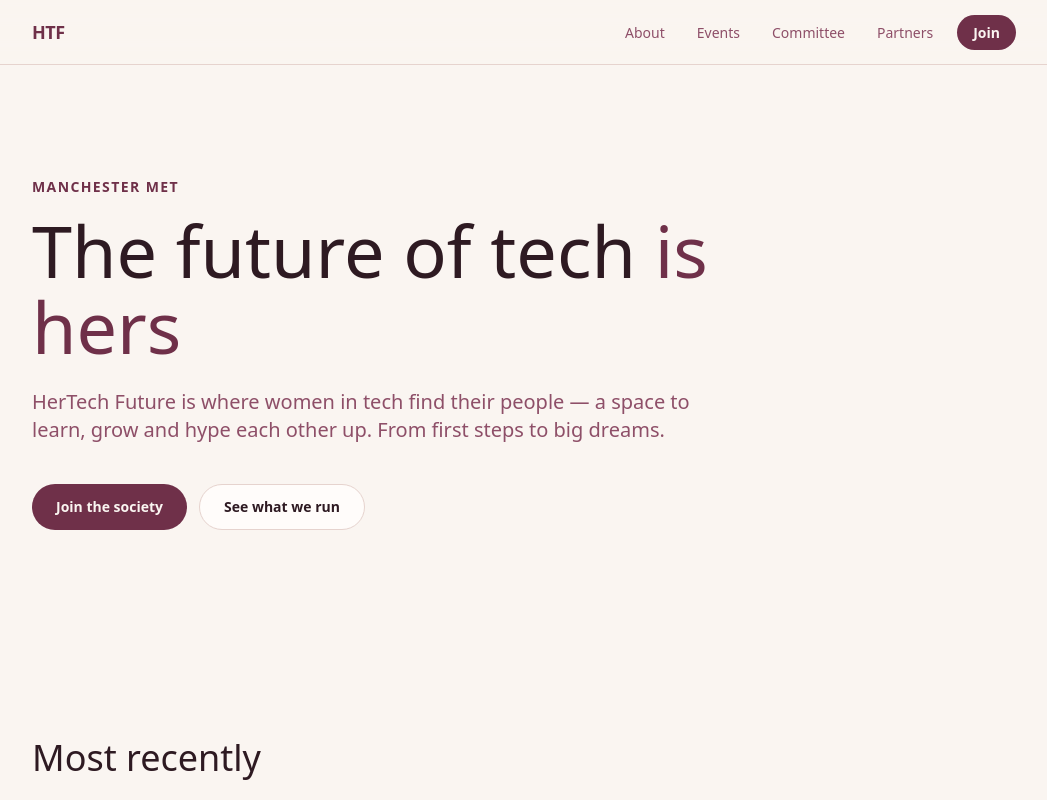
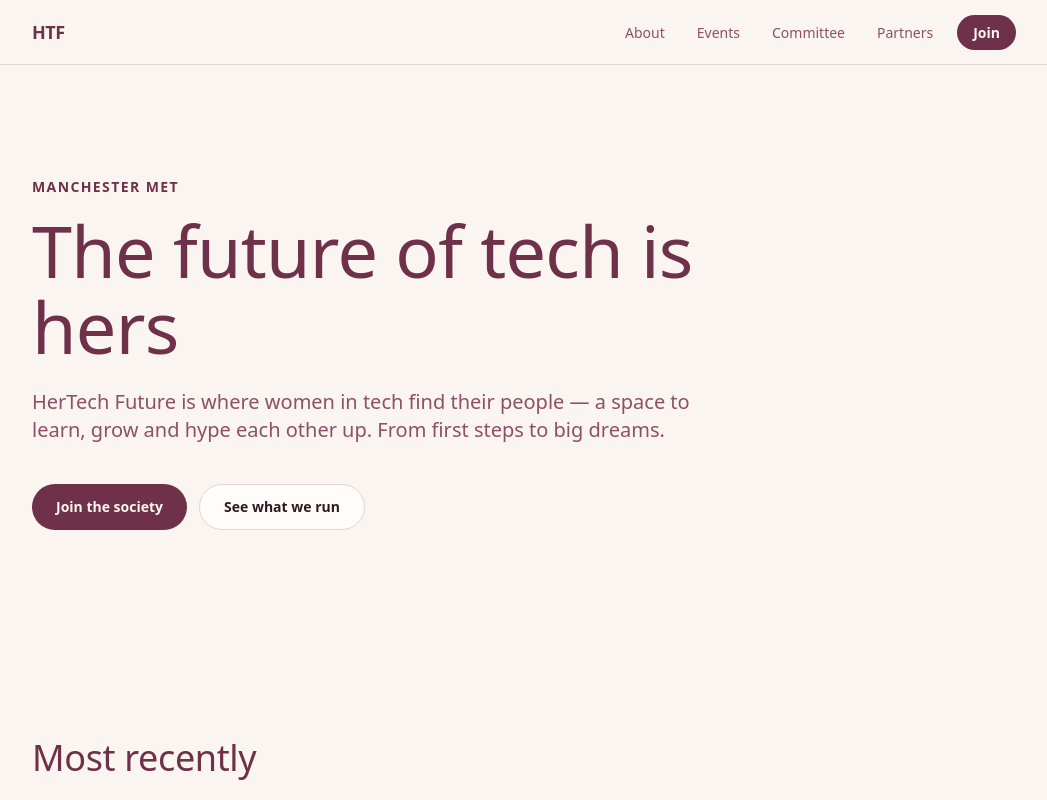
Before and after one commit to Humak1/HerTechFuture-website, a Next.js app: page / in a window 1280 px wide. Shown: the top 800 px of the page, without its empty margins (116-1163 px from the left). Built offline with nearby package versions, Linux system fonts and the light colour scheme; no server answers.

Commit message:
feat(base): style headings with the display face

```diff
--- a/src/app/globals.css
+++ b/src/app/globals.css
@@ -55,4 +55,12 @@
     font-weight: 300;
     -webkit-text-size-adjust: 100%;
   }
+
+  h1, h2, h3 {
+    font-family: var(--font-display);
+    font-weight: 400;
+    color: var(--color-accent);
+    line-height: 1.08;
+    letter-spacing: -.01em;
+  }
 }
```
